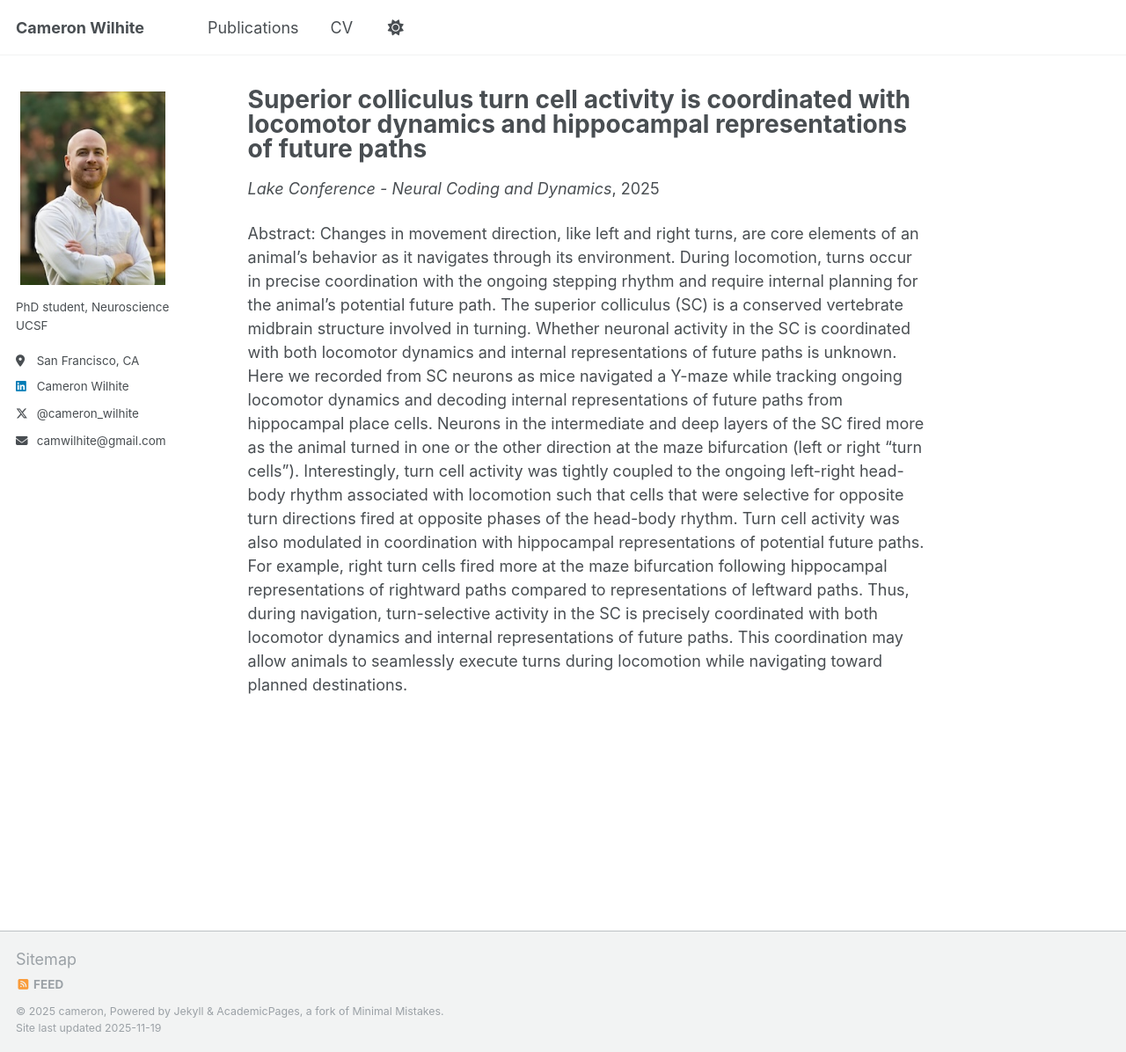
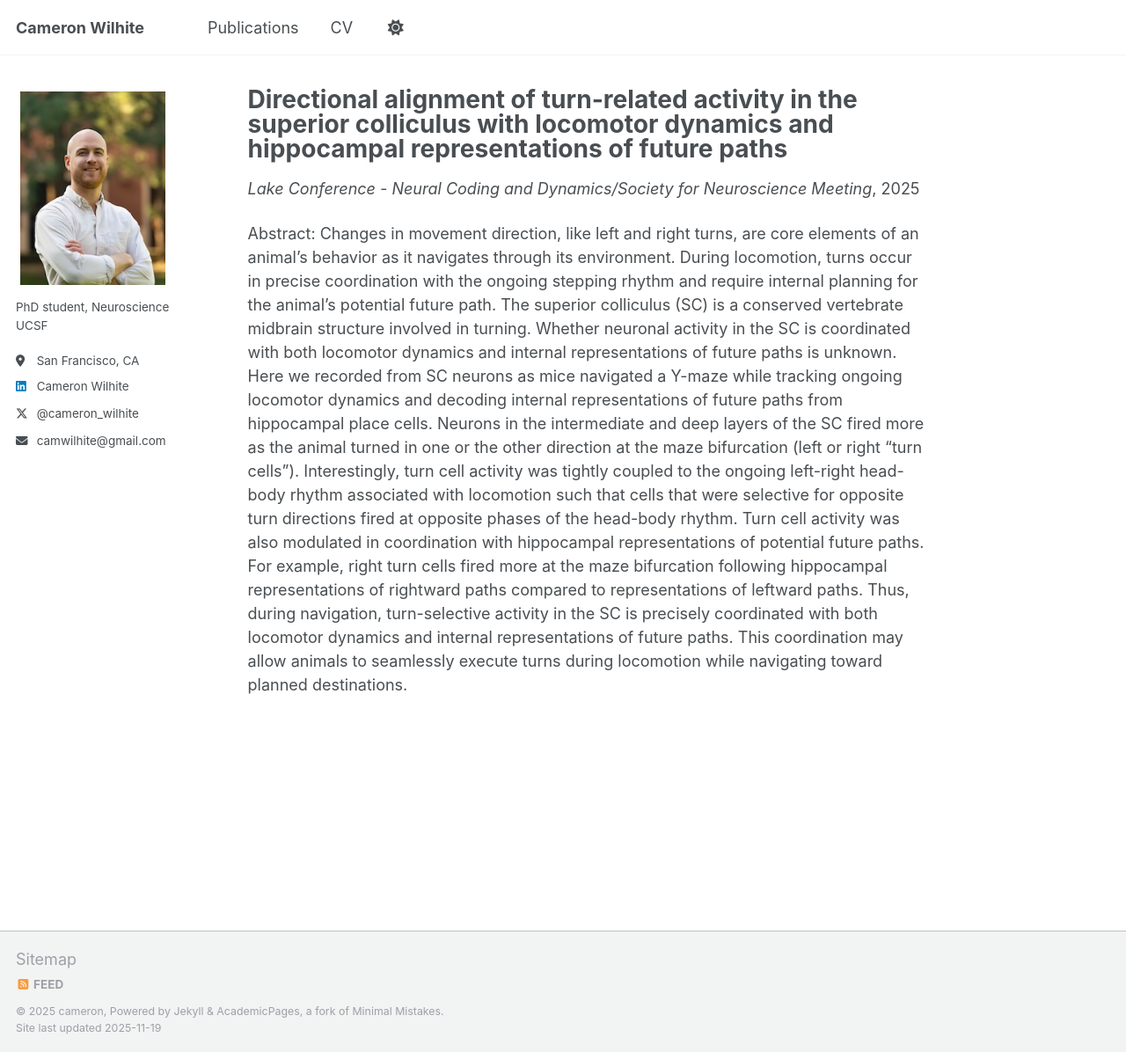
Before and after one commit to camwilhite/camwilhite.github.io, a Jekyll site: the page built from _publications/2025_SC_HPC_lake.md, in a window 1280 px wide and 1196 px high. Shown: the whole window at 88% size. Built offline with Jekyll 4.4.1, drawn with Linux system fonts in a browser that asks for light colours; a script that is not in the unit is left out.

Commit message:
Update title and venue for SC HPC lake publication

```diff
--- a/_publications/2025_SC_HPC_lake.md
+++ b/_publications/2025_SC_HPC_lake.md
@@ -1,12 +1,12 @@
 ---
-title: "Superior colliculus turn cell activity is coordinated with locomotor dynamics and hippocampal representations of future paths"
+title: "Directional alignment of turn-related activity in the superior colliculus with locomotor dynamics and hippocampal representations of future paths"
 collection: publications
 category: conferences
 permalink: /publication/2025_SC_HPC_lake
 excerpt: 'Cameron Wilhite, Loren M. Frank, Massimo Scanziani'
 date: 2025-10-05
-venue: 'Lake Conference - Neural Coding and Dynamics'
-paperurl: /files/LAKE_2025_wilhite.pdf
+venue: 'Lake Conference - Neural Coding and Dynamics/Society for Neuroscience Meeting'
+paperurl: /files/SFN_2025_wilhite.pdf
 citation:
 ---
 
```
